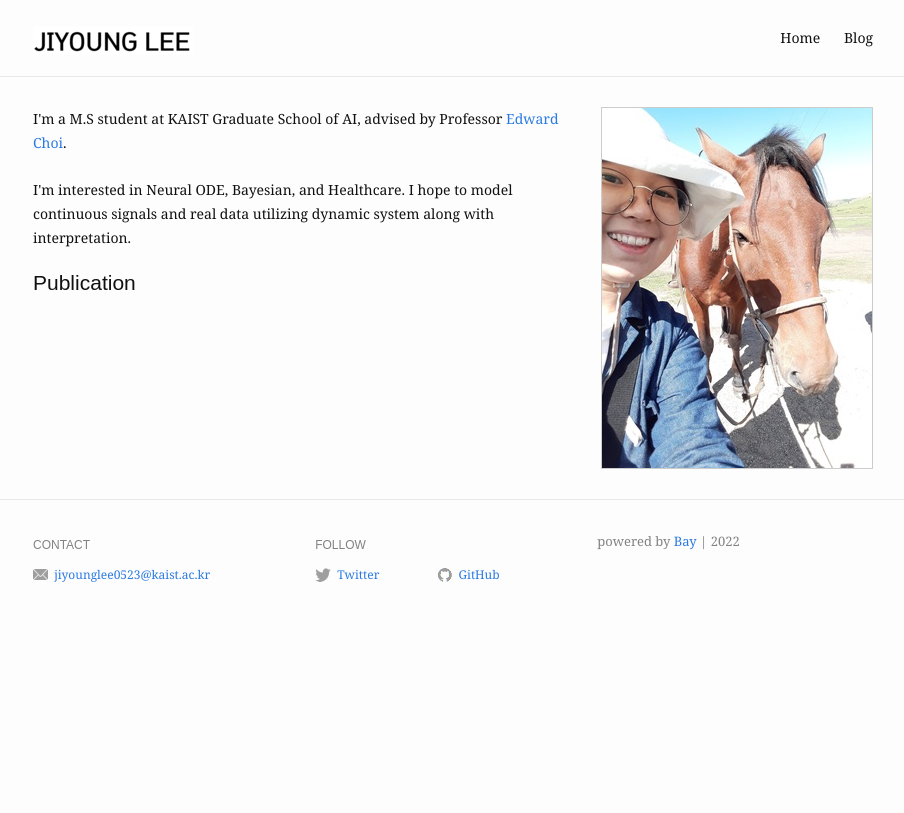
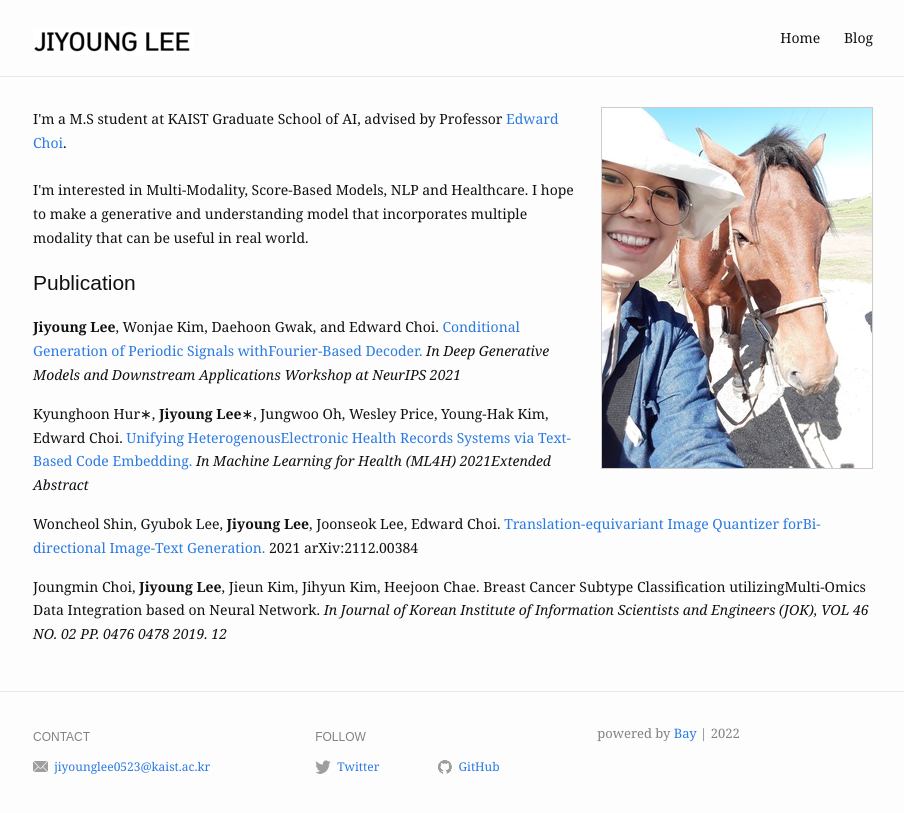
Before and after one commit to jiyounglee-0523/jiyounglee-0523.github.io, a Jekyll site: the page built from index.markdown, in a window 1280 px wide. Shown: the top 813 px of the page, without its empty margins (187-1091 px from the left). Built offline with Jekyll 4.4.1, drawn with Linux system fonts in a browser that asks for light colours.

Commit message:
update index

```diff
--- a/index.markdown
+++ b/index.markdown
@@ -5,13 +5,13 @@ profile_picture:
   alt: website picture
 ---
 
-
 <p>
   I'm a M.S student at KAIST Graduate School of AI, advised by Professor <a href="https://mp2893.com/">Edward Choi</a>.
   <br />
   <br />
-  I'm interested in Neural ODE, Bayesian, and Healthcare. I hope to model continuous signals and real data utilizing dynamic system along with interpretation.
+  I'm interested in Multi-Modality, Score-Based Models, NLP and Healthcare. I hope to make a generative and understanding model that incorporates multiple modality that can be useful in real world.
 </p>
+
 
 <p>
 <h2> Publication</h2>
@@ -25,3 +25,10 @@ Joungmin Choi, <b>Jiyoung Lee</b>, Jieun Kim, Jihyun Kim, Heejoon Chae
 <a href="http://www.dbpia.co.kr/Journal/articleDetail?nodeId=NODE09301626">[DBpia]</a>
 -->
 </p>
+**Jiyoung Lee**, Wonjae  Kim,  Daehoon  Gwak,  and  Edward  Choi.  <a href="https://arxiv.org/pdf/2110.12365.pdf">Conditional  Generation  of  Periodic  Signals  withFourier-Based Decoder.</a> *In Deep Generative Models and Downstream Applications Workshop at NeurIPS 2021*
+
+Kyunghoon Hur∗, **Jiyoung Lee**∗, Jungwoo Oh, Wesley Price, Young-Hak Kim, Edward Choi. <a href="https://arxiv.org/pdf/2108.03625.pdf">Unifying HeterogenousElectronic Health Records Systems via Text-Based Code Embedding.</a> *In Machine Learning for Health (ML4H) 2021Extended Abstract*
+
+Woncheol Shin, Gyubok Lee, **Jiyoung Lee**, Joonseok Lee, Edward Choi. <a href="https://arxiv.org/pdf/2112.00384.pdf">Translation-equivariant Image Quantizer forBi-directional Image-Text Generation.</a> 2021 arXiv:2112.00384
+
+Joungmin Choi, **Jiyoung Lee**, Jieun Kim, Jihyun Kim, Heejoon Chae. Breast Cancer Subtype Classification utilizingMulti-Omics Data Integration based on Neural Network. *In Journal of Korean Institute of Information Scientists and Engineers (JOK), VOL 46 NO. 02 PP. 0476  0478 2019. 12*
```
Also changed, not shown: _posts/2020-09-27-welcome-to-jekyll - 복사본.markdown (added, +49 -0 lines).
